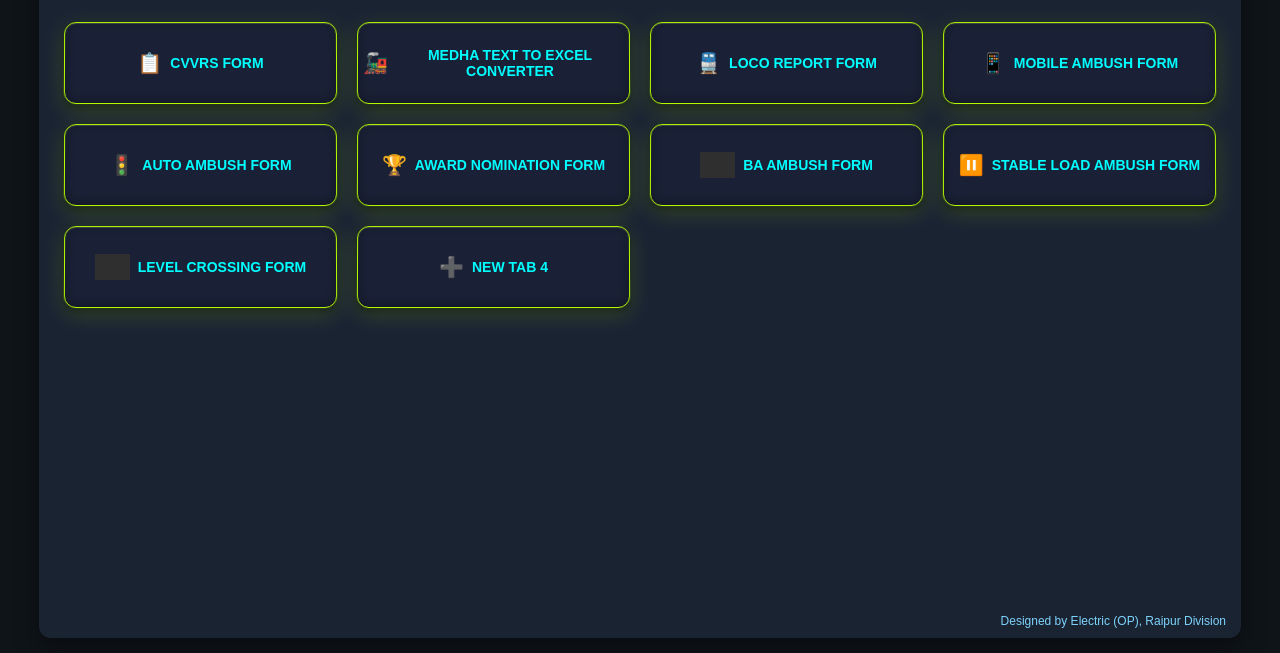
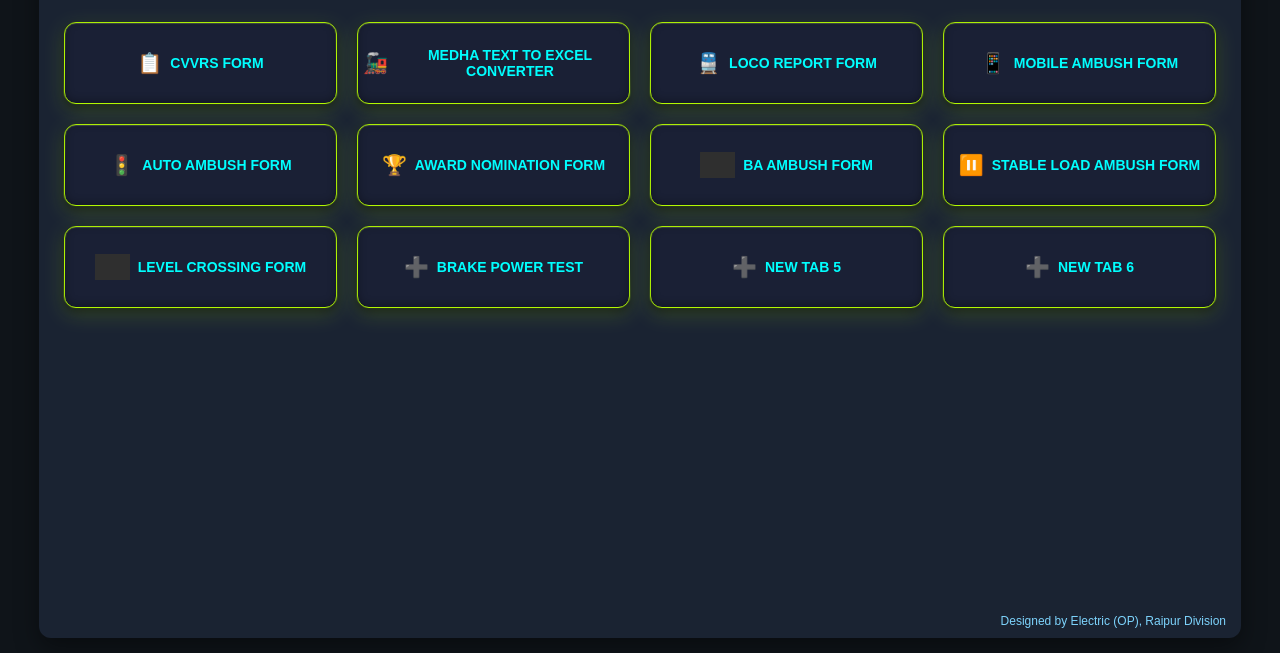
Before and after one commit to raipurdivision/utilitydashboardcli, a plain HTML site: page index.html in a window 1280 px wide. Shown: the part 147-800 px from the top of the page. Drawn offline with nearby package versions, Linux system fonts and the light colour scheme; grey boxes are pictures that could not be loaded.

Commit message:
Add files via upload

```diff
--- a/index.html
+++ b/index.html
@@ -889,9 +889,17 @@ document.addEventListener('DOMContentLoaded', function() {
             <img src="https://media.istockphoto.com/id/778449022/photo/level-crossing-with-car-waiting-for-train-to-pass.jpg?s=612x612&w=0&k=20&c=FITr4VYG8gBdU1vzsdjCd3Rw0ZN5P8-rn5Z6qz4jHdE=" alt="Level Crossing" class="box-icon-img">
             <span>LEVEL CROSSING FORM</span>
         </div>
-        <div class="box box6" onclick="openLink('#')">
+        <div class="box box6" onclick="openLink('https://raipurdivision.github.io/brakepower/')">
             <span class="box-icon">➕</span>
-            <span>NEW TAB 4</span>
+            <span>BRAKE POWER TEST</span>
+        </div>
+          <div class="box box6" onclick="openLink('#')">
+            <span class="box-icon">➕</span>
+            <span>NEW TAB 5</span>
+        </div>
+          <div class="box box6" onclick="openLink('#')">
+            <span class="box-icon">➕</span>
+            <span>NEW TAB 6</span>
         </div>
     </div>
 
```
